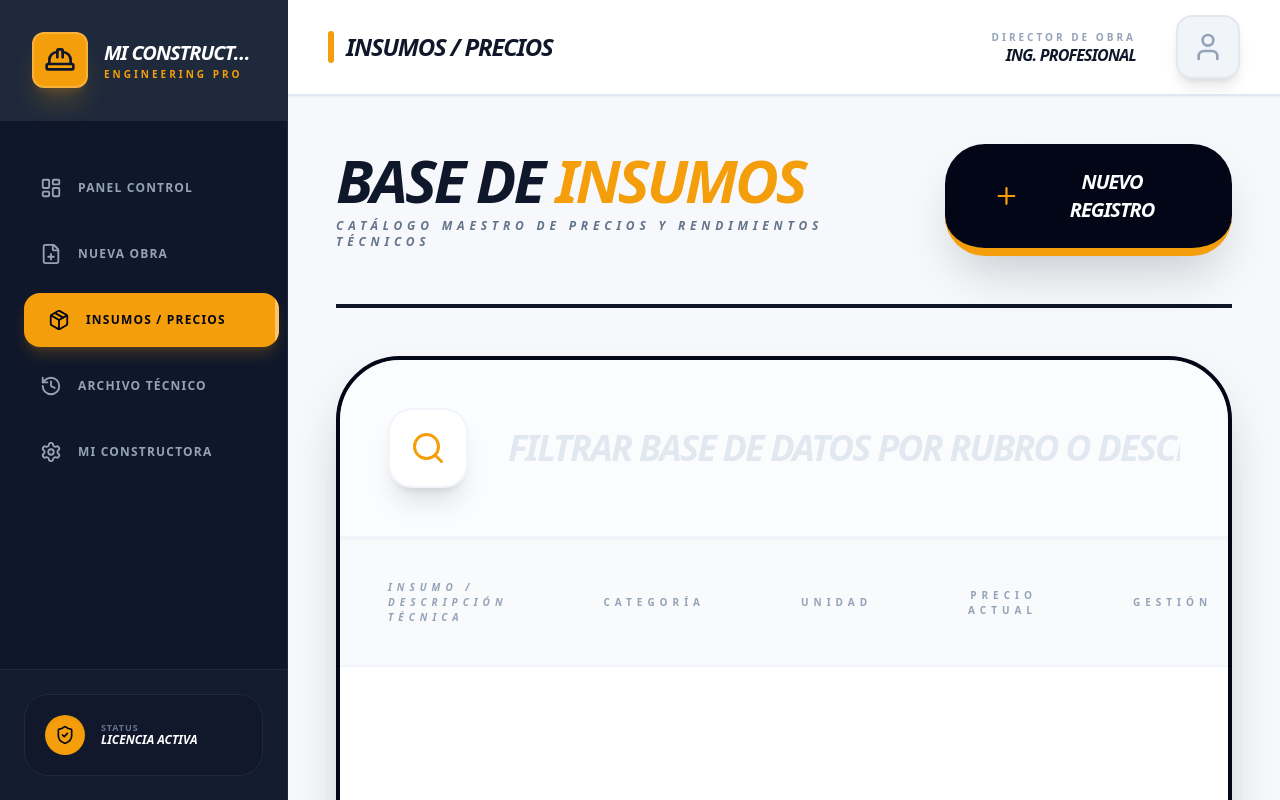
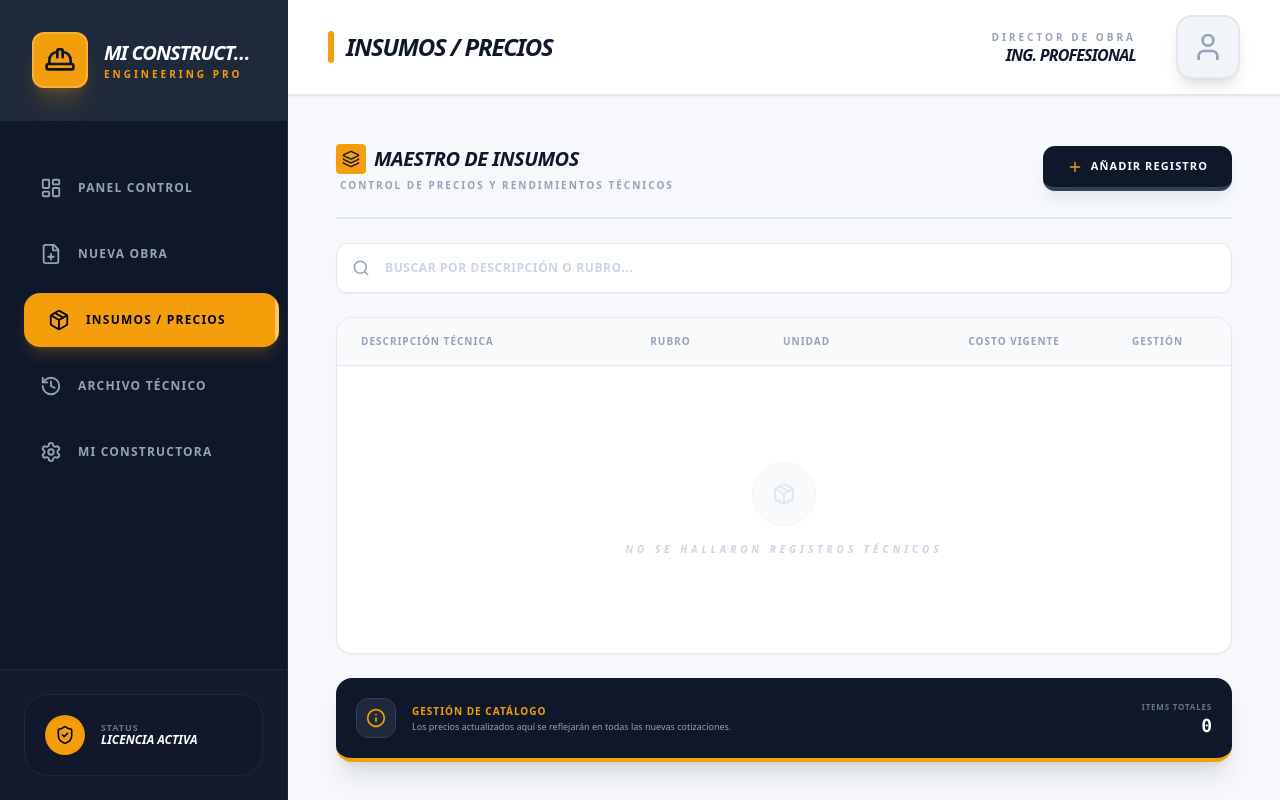
Before and after one commit to matita2026web-star/Presupuesto.MyL, a React (Vite) app: page / in a window 1280 px wide. Both pictures are taken after a click on the button "INSUMOS / PRECIOS". Built offline with nearby package versions, Linux system fonts and the light colour scheme.

Commit message:
Update ProductManager.tsx

```diff
--- a/components/ProductManager.tsx
+++ b/components/ProductManager.tsx
@@ -1,8 +1,10 @@
+
 
 import React, { useState } from 'react';
 import {
   Plus, Search, Trash2, Edit3, Save, X,
-  Hammer, HardHat, Package, Construction
+  HardHat, Package, Construction,
+  Layers, Info, DollarSign, Type
 } from 'lucide-react';
 import { Product, UnitType } from '../types';
 
@@ -16,24 +18,35 @@ const ProductManager: React.FC<ProductManagerProps> = ({ products, onUpdate }) =
   const [searchTerm, setSearchTerm] = useState('');
   const [editingId, setEditingId] = useState<string | null>(null);
 
-  const [form, setForm] = useState<Partial<Product>>({
+  // Usamos un estado que permita string para el precio, así se puede borrar el '0'
+  const [form, setForm] = useState<{
+    name: string;
+    price: string | number;
+    unit: UnitType;
+    category: string;
+  }>({
     name: '',
-    price: 0,
+    price: '',
     unit: UnitType.UNIDAD,
     category: 'General'
   });
 
   const handleSave = () => {
-    if (!form.name || form.price === undefined) return;
+    const priceNum = typeof form.price === 'string' ? parseFloat(form.price) : form.price;
+
+    if (!form.name || isNaN(priceNum as number) || form.name.trim() === '') {
+      alert("La descripción técnica y un precio válido son obligatorios.");
+      return;
+    }
 
     if (editingId) {
-      onUpdate(products.map(p => p.id === editingId ? { ...p, ...form } as Product : p));
+      onUpdate(products.map(p => p.id === editingId ? { ...p, ...form, price: priceNum } as Product : p));
     } else {
       const newProduct: Product = {
         id: Date.now().toString(),
         name: form.name,
-        price: form.price,
-        unit: form.unit as UnitType,
+        price: priceNum as number,
+        unit: form.unit,
         category: form.category || 'General'
       };
       onUpdate([...products, newProduct]);
@@ -43,14 +56,19 @@ const ProductManager: React.FC<ProductManagerProps> = ({ products, onUpdate }) =
 
   const handleEdit = (p: Product) => {
     setEditingId(p.id);
-    setForm(p);
+    setForm({
+      name: p.name,
+      price: p.price,
+      unit: p.unit,
+      category: p.category
+    });
     setIsAdding(true);
   };
 
   const resetForm = () => {
     setIsAdding(false);
     setEditingId(null);
-    setForm({ name: '', price: 0, unit: UnitType.UNIDAD, category: 'General' });
+    setForm({ name: '', price: '', unit: UnitType.UNIDAD, category: 'General' });
   };
 
   const filtered = products.filter(p =>
@@ -59,160 +77,225 @@ const ProductManager: React.FC<ProductManagerProps> = ({ products, onUpdate }) =
   );
 
   return (
-    <div className="space-y-12 animate-in fade-in duration-700">
-      <div className="flex flex-col md:flex-row md:items-center justify-between gap-10 border-b-4 border-slate-900 pb-12">
-        <div className="space-y-2">
-          <h2 className="text-6xl font-black text-slate-900 uppercase italic tracking-tighter">BASE DE <span className="text-amber-500">INSUMOS</span></h2>
-          <p className="text-slate-500 font-bold uppercase tracking-[0.4em] text-xs italic">Catálogo Maestro de Precios y Rendimientos Técnicos</p>
+    <div className="space-y-6 animate-in fade-in slide-in-from-bottom-4 duration-500">
+      {/* Header Industrial */}
+      <div className="flex flex-col sm:flex-row sm:items-center justify-between gap-4 border-b-2 border-slate-200 pb-6">
+        <div>
+          <div className="flex items-center gap-2 mb-1">
+            <div className="p-1.5 bg-amber-500 rounded text-slate-900">
+              <Layers size={18} />
+            </div>
+            <h2 className="text-xl font-black text-slate-900 uppercase tracking-tight italic">MAESTRO DE INSUMOS</h2>
+          </div>
+          <p className="text-[10px] font-bold text-slate-400 uppercase tracking-[0.2em] ml-1">Control de Precios y Rendimientos Técnicos</p>
         </div>
         <button
           onClick={() => setIsAdding(true)}
-          className="bg-slate-950 hover:bg-slate-800 text-white px-12 py-6 rounded-[2.5rem] font-black shadow-2xl shadow-slate-950/20 transition-all flex items-center justify-center gap-5 uppercase italic tracking-tighter text-xl border-b-8 border-amber-500 active:scale-95"
+          className="bg-slate-900 text-white px-6 py-3 rounded-xl font-black flex items-center justify-center gap-2 uppercase text-[11px] tracking-widest shadow-lg shadow-slate-200 active:scale-95 transition-all border-b-4 border-slate-700 hover:bg-slate-800"
         >
-          <Plus size={28} className="text-amber-500" />
-          NUEVO REGISTRO
+          <Plus size={16} className="text-amber-500" />
+          Añadir Registro
         </button>
       </div>
 
-      {isAdding && (
-        <div className="fixed inset-0 z-50 flex items-center justify-center p-6 bg-slate-950/90 backdrop-blur-xl">
-          <div className="bg-white w-full max-w-2xl rounded-[4rem] shadow-2xl overflow-hidden animate-in zoom-in-95 duration-200 border-x-[12px] border-slate-950 relative">
-            <div className="absolute top-0 left-0 w-full h-4 bg-amber-500"></div>
-            <div className="p-14 space-y-12">
-              <div className="flex justify-between items-center">
-                <h3 className="text-4xl font-black text-slate-900 uppercase italic tracking-tighter leading-none">{editingId ? 'Editar Ítem' : 'Añadir Insumo de Obra'}</h3>
-                <button onClick={resetForm} className="p-5 bg-slate-100 hover:bg-slate-200 rounded-3xl transition-all shadow-md"><X size={32}/></button>
+      {/* Buscador Profesional */}
+      <div className="relative group">
+        <div className="absolute left-4 top-1/2 -translate-y-1/2 text-slate-400 group-focus-within:text-amber-500 transition-colors">
+          <Search size={18}/>
+        </div>
+        <input
+          type="text"
+          placeholder="BUSCAR POR DESCRIPCIÓN O RUBRO..."
+          value={searchTerm}
+          onChange={(e) => setSearchTerm(e.target.value)}
+          className="w-full bg-white pl-12 pr-4 py-4 rounded-xl border border-slate-200 outline-none focus:border-amber-500 text-xs font-bold shadow-sm transition-all uppercase placeholder:text-slate-300 tracking-wider"
+        />
       </div>
 
-              <div className="space-y-10">
-                <div className="space-y-4">
-                  <label className="text-[10px] font-black text-slate-400 uppercase tracking-[0.5em] ml-4">Descripción Técnica del Rubro</label>
+      {/* Modal de Carga Mejorado */}
+      {isAdding && (
+        <div className="fixed inset-0 z-50 flex items-center justify-center p-4 bg-slate-950/80 backdrop-blur-sm">
+          <div className="bg-white w-full max-w-lg rounded-2xl shadow-2xl overflow-hidden border-x-4 border-slate-900 animate-in zoom-in-95">
+            <header className="bg-slate-900 p-6 flex justify-between items-center">
+              <div className="flex items-center gap-3">
+                <div className="w-10 h-10 bg-amber-500 rounded-lg flex items-center justify-center text-slate-900 shadow-lg shadow-amber-500/20">
+                  <Construction size={20} />
+                </div>
+                <div>
+                  <h3 className="text-sm font-black text-white uppercase tracking-tight">
+                    {editingId ? 'Editar Especificación' : 'Nueva Ficha Técnica'}
+                  </h3>
+                  <p className="text-[9px] font-bold text-slate-400 uppercase tracking-widest">Entrada de datos maestros</p>
+                </div>
+              </div>
+              <button onClick={resetForm} className="p-2 text-slate-500 hover:text-white transition-colors"><X size={24}/></button>
+            </header>
+
+            <div className="p-8 space-y-8">
+              {/* Bloque de Identificación */}
+              <div className="space-y-5">
+                <div className="relative">
+                  <label className="absolute -top-2 left-3 px-2 bg-white text-[9px] font-black text-slate-400 uppercase tracking-widest z-10">Descripción del Insumo</label>
+                  <div className="flex items-center bg-slate-50 border-2 border-slate-100 rounded-xl px-4 focus-within:border-amber-500 transition-colors">
+                    <Type size={16} className="text-slate-300 mr-3" />
                     <input
                       type="text"
                       value={form.name}
                       onChange={(e) => setForm({...form, name: e.target.value})}
-                    placeholder="Ej: Colocación de Porcelanato"
-                    className="w-full bg-slate-50 px-10 py-8 rounded-3xl border-2 border-slate-100 focus:border-amber-500 outline-none font-black uppercase italic text-2xl transition-all shadow-inner"
+                      placeholder="EJ: MANO DE OBRA REVOQUE GRUESO"
+                      className="w-full py-4 bg-transparent outline-none font-bold text-xs uppercase text-slate-700"
                     />
                   </div>
+                </div>
 
-                <div className="grid grid-cols-1 md:grid-cols-2 gap-8">
-                   <div className="space-y-4">
-                    <label className="text-[10px] font-black text-slate-400 uppercase tracking-[0.5em] ml-4">Rubro / Categoría</label>
+                <div className="grid grid-cols-2 gap-4">
+                  <div className="relative">
+                    <label className="absolute -top-2 left-3 px-2 bg-white text-[9px] font-black text-slate-400 uppercase tracking-widest z-10">Rubro</label>
+                    <div className="flex items-center bg-slate-50 border-2 border-slate-100 rounded-xl px-4 focus-within:border-amber-500 transition-colors">
+                      <Layers size={16} className="text-slate-300 mr-3" />
                       <input
                         type="text"
                         value={form.category}
                         onChange={(e) => setForm({...form, category: e.target.value})}
-                      placeholder="Mano de Obra, Gruesa..."
-                      className="w-full bg-slate-50 px-10 py-8 rounded-3xl border-2 border-slate-100 focus:border-amber-500 outline-none font-bold uppercase text-xl transition-all shadow-inner"
+                        placeholder="ALBAÑILERÍA"
+                        className="w-full py-4 bg-transparent outline-none font-bold text-[10px] uppercase text-slate-700"
                       />
                     </div>
-                  <div className="space-y-4">
-                    <label className="text-[10px] font-black text-slate-400 uppercase tracking-[0.5em] ml-4">Unidad Técnico/Comercial</label>
+                  </div>
+                  <div className="relative">
+                    <label className="absolute -top-2 left-3 px-2 bg-white text-[9px] font-black text-slate-400 uppercase tracking-widest z-10">Unidad</label>
+                    <div className="flex items-center bg-slate-50 border-2 border-slate-100 rounded-xl px-4 focus-within:border-amber-500 transition-colors">
+                      <Package size={16} className="text-slate-300 mr-3" />
                       <select
                         value={form.unit}
                         onChange={(e) => setForm({...form, unit: e.target.value as UnitType})}
-                      className="w-full bg-slate-50 px-10 py-8 rounded-3xl border-2 border-slate-100 focus:border-amber-500 outline-none font-black uppercase italic text-xl transition-all cursor-pointer appearance-none shadow-inner"
+                        className="w-full py-4 bg-transparent outline-none font-bold text-[10px] uppercase text-slate-700 appearance-none cursor-pointer"
                       >
                         {Object.values(UnitType).map(u => <option key={u} value={u}>{u.toUpperCase()}</option>)}
                       </select>
                     </div>
                   </div>
+                </div>
+              </div>
 
-                <div className="space-y-4">
-                  <label className="text-[10px] font-black text-slate-400 uppercase tracking-[0.5em] ml-4">Costo Unitario Vigente</label>
+              {/* Bloque de Costos - Con corrección de borrado de 0 */}
+              <div className="bg-slate-50 p-6 rounded-2xl border-2 border-slate-100 space-y-3">
+                <div className="flex items-center gap-2 mb-1">
+                  <DollarSign size={14} className="text-amber-500" />
+                  <span className="text-[10px] font-black text-slate-500 uppercase tracking-widest">Valor Unitario de Referencia</span>
+                </div>
+                <div className="relative">
+                  <div className="absolute left-6 top-1/2 -translate-y-1/2 font-black text-amber-500 text-2xl">$</div>
                   <input
                     type="number"
                     value={form.price}
-                    onChange={(e) => setForm({...form, price: parseFloat(e.target.value) || 0})}
-                    className="w-full bg-slate-950 text-amber-500 px-12 py-10 rounded-[2.5rem] outline-none font-black text-6xl italic text-center transition-all shadow-2xl border-b-8 border-amber-600"
+                    onChange={(e) => setForm({...form, price: e.target.value})}
+                    placeholder="0"
+                    className="w-full bg-slate-900 text-white pl-14 pr-6 py-6 rounded-xl border-none outline-none font-mono font-bold text-4xl text-center shadow-xl ring-2 ring-transparent focus:ring-amber-500 transition-all"
                   />
                 </div>
+                <p className="text-center text-[9px] font-bold text-slate-400 uppercase tracking-tighter">Ingrese el valor neto para cálculos automáticos</p>
               </div>
 
+              <div className="flex gap-3 pt-2">
+                <button onClick={resetForm} className="flex-1 py-4 bg-slate-100 text-slate-500 font-black rounded-xl uppercase text-[10px] tracking-widest hover:bg-slate-200 transition-colors">
+                  Cancelar
+                </button>
                 <button
                   onClick={handleSave}
-                className="w-full bg-slate-950 hover:bg-slate-800 text-white font-black py-10 rounded-[3rem] shadow-2xl transition-all flex items-center justify-center gap-6 uppercase italic tracking-tighter text-2xl border-b-8 border-amber-500"
+                  className="flex-[2] bg-slate-900 text-white font-black py-4 rounded-xl shadow-xl flex items-center justify-center gap-3 active:scale-95 transition-all uppercase text-[10px] tracking-widest border-b-4 border-slate-700 hover:bg-slate-800"
                 >
-                <Save size={32} className="text-amber-500" />
-                CONFIRMAR REGISTRO
+                  <Save size={18} className="text-amber-500" />
+                  {editingId ? 'Guardar Cambios' : 'Confirmar Alta'}
                 </button>
+              </div>
             </div>
           </div>
         </div>
       )}
 
-      <section className="bg-white rounded-[4rem] border-4 border-slate-950 shadow-2xl overflow-hidden">
-        <div className="p-12 border-b-4 border-slate-100 bg-slate-50/50 flex items-center gap-10">
-          <div className="p-5 bg-white rounded-3xl shadow-xl border-2 border-slate-100">
-             <Search size={36} className="text-amber-500" />
-          </div>
-          <input
-            type="text"
-            placeholder="Filtrar base de datos por rubro o descripción..."
-            value={searchTerm}
-            onChange={(e) => setSearchTerm(e.target.value)}
-            className="bg-transparent flex-1 outline-none font-black text-slate-900 uppercase italic tracking-tighter text-4xl placeholder:text-slate-200"
-          />
-        </div>
-
-        <div className="overflow-x-auto">
-          <table className="w-full text-left">
+      {/* Planilla Técnica (Tabla) */}
+      <div className="bg-white rounded-2xl border border-slate-200 shadow-sm overflow-hidden">
+        <div className="overflow-x-auto custom-scrollbar">
+          <table className="w-full text-left border-collapse">
             <thead>
-              <tr className="text-[10px] font-black text-slate-400 uppercase tracking-[0.5em] border-b-2 border-slate-100 bg-slate-50">
-                <th className="px-12 py-10 italic">Insumo / Descripción Técnica</th>
-                <th className="px-12 py-10">Categoría</th>
-                <th className="px-12 py-10">Unidad</th>
-                <th className="px-12 py-10 text-right">Precio Actual</th>
-                <th className="px-12 py-10 text-center">Gestión</th>
+              <tr className="bg-slate-50 border-b border-slate-200">
+                <th className="px-6 py-4 text-[10px] font-black text-slate-400 uppercase tracking-widest">Descripción Técnica</th>
+                <th className="px-6 py-4 text-[10px] font-black text-slate-400 uppercase tracking-widest text-center">Rubro</th>
+                <th className="px-6 py-4 text-[10px] font-black text-slate-400 uppercase tracking-widest text-center">Unidad</th>
+                <th className="px-6 py-4 text-[10px] font-black text-slate-400 uppercase tracking-widest text-right">Costo Vigente</th>
+                <th className="px-6 py-4 text-[10px] font-black text-slate-400 uppercase tracking-widest text-center">Gestión</th>
               </tr>
             </thead>
-            <tbody className="divide-y-2 divide-slate-50">
+            <tbody className="divide-y divide-slate-100">
               {filtered.map(p => (
-                <tr key={p.id} className="hover:bg-slate-50/80 group transition-all">
-                  <td className="px-12 py-12">
-                    <div className="flex items-center gap-8">
-                      <div className="w-20 h-20 rounded-[2rem] bg-slate-100 flex items-center justify-center text-slate-300 group-hover:bg-slate-950 group-hover:text-amber-500 transition-all shadow-inner border-2 border-transparent group-hover:border-amber-500">
-                        <Construction size={36} />
+                <tr key={p.id} className="hover:bg-slate-50/80 transition-all group">
+                  <td className="px-6 py-5">
+                    <div className="flex items-center gap-4">
+                      <div className="w-9 h-9 rounded-lg bg-slate-100 flex items-center justify-center text-slate-400 shrink-0 group-hover:bg-slate-900 group-hover:text-amber-500 transition-all border border-transparent group-hover:border-amber-500/30">
+                        <HardHat size={16} />
                       </div>
-                      <span className="font-black text-slate-900 uppercase italic tracking-tighter text-3xl group-hover:translate-x-2 transition-transform">{p.name}</span>
+                      <span className="text-xs font-black text-slate-700 uppercase truncate max-w-[200px]" title={p.name}>
+                        {p.name}
+                      </span>
                     </div>
                   </td>
-                  <td className="px-12 py-12">
-                    <span className="px-6 py-2.5 bg-slate-900 text-amber-500 rounded-2xl text-[10px] font-black uppercase tracking-widest border-l-4 border-amber-500 shadow-lg">
+                  <td className="px-6 py-5 text-center">
+                    <span className="inline-block px-3 py-1 bg-slate-100 text-slate-500 rounded-lg text-[9px] font-black uppercase tracking-widest border border-slate-200 group-hover:bg-white group-hover:text-slate-800 transition-colors">
                       {p.category}
                     </span>
                   </td>
-                  <td className="px-12 py-12 text-slate-400 font-black uppercase tracking-[0.2em] italic text-sm">{p.unit}</td>
-                  <td className="px-12 py-12 text-right font-black text-slate-900 text-4xl italic tracking-tighter">${p.price.toLocaleString()}</td>
-                  <td className="px-12 py-12">
-                    <div className="flex items-center justify-center gap-6">
-                      <button onClick={() => handleEdit(p)} className="p-5 text-slate-300 hover:text-slate-900 hover:bg-white rounded-2xl transition-all shadow-sm border border-transparent hover:border-slate-200">
-                        <Edit3 size={28} />
+                  <td className="px-6 py-5 text-center font-mono text-[10px] font-bold text-slate-400 uppercase">{p.unit}</td>
+                  <td className="px-6 py-5 text-right font-mono font-black text-slate-900 italic text-sm">
+                    ${p.price.toLocaleString()}
+                  </td>
+                  <td className="px-6 py-5">
+                    <div className="flex items-center justify-center gap-1">
+                      <button onClick={() => handleEdit(p)} className="p-2.5 text-slate-300 hover:text-slate-900 hover:bg-white rounded-xl transition-all shadow-sm border border-transparent hover:border-slate-100">
+                        <Edit3 size={16}/>
                       </button>
-                      <button onClick={() => { if(confirm('¿Eliminar registro maestro?')) onUpdate(products.filter(item => item.id !== p.id)) }} className="p-5 text-slate-300 hover:text-red-600 hover:bg-red-50 rounded-2xl transition-all shadow-sm">
-                        <Trash2 size={28} />
+                      <button
+                        onClick={() => { if(confirm('¿ELIMINAR ESTE INSUMO DEL CATÁLOGO MAESTRO?')) onUpdate(products.filter(item => item.id !== p.id)) }}
+                        className="p-2.5 text-slate-300 hover:text-red-500 hover:bg-red-50 rounded-xl transition-all"
+                      >
+                        <Trash2 size={16}/>
                       </button>
                     </div>
                   </td>
                 </tr>
               ))}
-              {filtered.length === 0 && (
-                <tr>
-                   <td colSpan={5} className="py-56 text-center">
-                      <div className="flex flex-col items-center gap-10 text-slate-100">
-                         <div className="w-40 h-40 bg-slate-50 rounded-[4rem] flex items-center justify-center border-4 border-dashed border-slate-100">
-                            <HardHat size={120} className="opacity-5" />
-                         </div>
-                         <p className="font-black uppercase tracking-[0.6em] italic text-sm text-slate-200">No hay registros que coincidan</p>
-                      </div>
-                   </td>
-                </tr>
-              )}
             </tbody>
           </table>
         </div>
-      </section>
+
+        {filtered.length === 0 && (
+          <div className="py-24 text-center">
+            <div className="w-16 h-16 bg-slate-50 rounded-full flex items-center justify-center mx-auto mb-4 border border-slate-100">
+              <Package size={24} className="text-slate-200" />
+            </div>
+            <p className="text-[10px] font-black text-slate-300 uppercase tracking-[0.4em] italic">No se hallaron registros técnicos</p>
+          </div>
+        )}
+      </div>
+
+      {/* Footer Informativo */}
+      <div className="bg-slate-900 p-5 rounded-2xl flex items-center justify-between text-white shadow-xl border-b-4 border-amber-500">
+        <div className="flex items-center gap-4">
+           <div className="w-10 h-10 bg-slate-800 rounded-xl flex items-center justify-center text-amber-500 border border-slate-700">
+              <Info size={20} />
+           </div>
+           <div>
+              <p className="text-[10px] font-black uppercase tracking-widest text-amber-500 mb-0.5">Gestión de Catálogo</p>
+              <p className="text-[9px] font-medium text-slate-400 leading-tight">
+                Los precios actualizados aquí se reflejarán en todas las nuevas cotizaciones.
+              </p>
+           </div>
+        </div>
+        <div className="text-right">
+           <p className="text-[8px] font-black text-slate-500 uppercase tracking-widest mb-1">Items Totales</p>
+           <p className="text-lg font-black font-mono text-white leading-none">{products.length}</p>
+        </div>
+      </div>
     </div>
   );
 };
```
Lines whose indentation alone changed are shown as unchanged.
